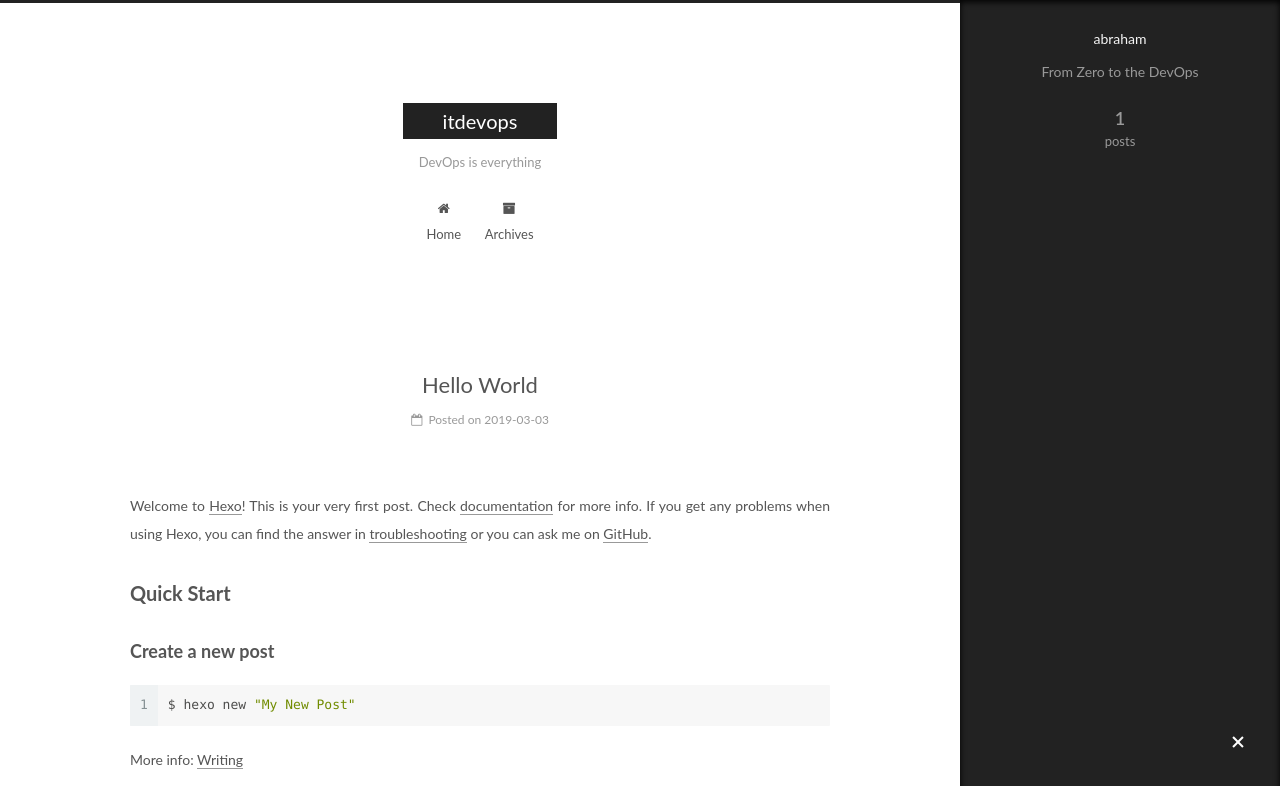
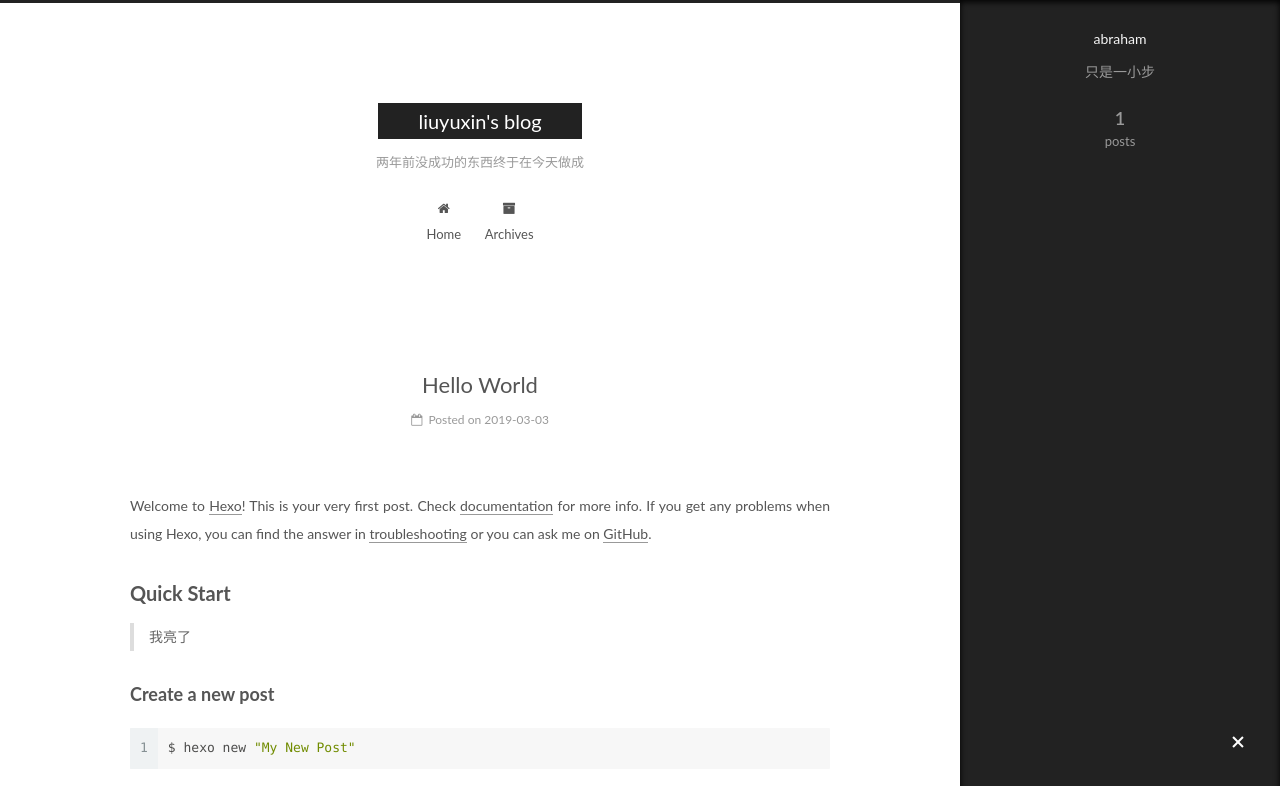
Before and after one commit to Abraham-liuyuxin/Abraham-liuyuxin.github.io, a plain HTML site: page index.html in a window 1280 px wide. Both pictures are taken after a click on the element 1238 px from the left and 743 px from the top of the page. Shown: the top 786 px of the page. Drawn offline with Linux system fonts and the light colour scheme.

Commit message:
Site updated: 2019-03-04 19:48:37

```diff
--- a/css/main.css
+++ b/css/main.css
@@ -1822,7 +1822,7 @@ pre .javascript .function {
   width: 4px;
   height: 4px;
   border-radius: 50%;
-  background: #ff6e2a;
+  background: #12ffff;
 }
 .links-of-blogroll {
   font-size: 13px;
--- a/index.html
+++ b/index.html
@@ -79,16 +79,16 @@
 
 
 
-<meta name="description" content="From Zero to the DevOps">
+<meta name="description" content="只是一小步">
 <meta property="og:type" content="website">
-<meta property="og:title" content="itdevops">
+<meta property="og:title" content="liuyuxin&#39;s blog">
 <meta property="og:url" content="http://yoursite.com/index.html">
-<meta property="og:site_name" content="itdevops">
-<meta property="og:description" content="From Zero to the DevOps">
+<meta property="og:site_name" content="liuyuxin&#39;s blog">
+<meta property="og:description" content="只是一小步">
 <meta property="og:locale" content="zh-CN">
 <meta name="twitter:card" content="summary">
-<meta name="twitter:title" content="itdevops">
-<meta name="twitter:description" content="From Zero to the DevOps">
+<meta name="twitter:title" content="liuyuxin&#39;s blog">
+<meta name="twitter:description" content="只是一小步">
 
 
 
@@ -124,7 +124,7 @@
 
 
 
-  <title>itdevops</title>
+  <title>liuyuxin's blog</title>
 
 
 
@@ -155,12 +155,12 @@
     <div class="custom-logo-site-title">
       <a href="/" class="brand" rel="start">
         <span class="logo-line-before"><i></i></span>
-        <span class="site-title">itdevops</span>
+        <span class="site-title">liuyuxin's blog</span>
         <span class="logo-line-after"><i></i></span>
       </a>
     </div>
 
-        <p class="site-subtitle">DevOps is everything</p>
+        <p class="site-subtitle">两年前没成功的东西终于在今天做成</p>
 
   </div>
 
@@ -241,7 +241,7 @@
     </span>
 
     <span hidden itemprop="publisher" itemscope itemtype="http://schema.org/Organization">
-      <meta itemprop="name" content="itdevops">
+      <meta itemprop="name" content="liuyuxin's blog">
     </span>
 
 
@@ -304,7 +304,10 @@
 
 
             <p>Welcome to <a href="https://hexo.io/" target="_blank" rel="noopener">Hexo</a>! This is your very first post. Check <a href="https://hexo.io/docs/" target="_blank" rel="noopener">documentation</a> for more info. If you get any problems when using Hexo, you can find the answer in <a href="https://hexo.io/docs/troubleshooting.html" target="_blank" rel="noopener">troubleshooting</a> or you can ask me on <a href="https://github.com/hexojs/hexo/issues" target="_blank" rel="noopener">GitHub</a>.</p>
-<h2 id="Quick-Start"><a href="#Quick-Start" class="headerlink" title="Quick Start"></a>Quick Start</h2><h3 id="Create-a-new-post"><a href="#Create-a-new-post" class="headerlink" title="Create a new post"></a>Create a new post</h3><figure class="highlight bash"><table><tr><td class="gutter"><pre><span class="line">1</span><br></pre></td><td class="code"><pre><span class="line">$ hexo new <span class="string">"My New Post"</span></span><br></pre></td></tr></table></figure>
+<h2 id="Quick-Start"><a href="#Quick-Start" class="headerlink" title="Quick Start"></a>Quick Start</h2><blockquote>
+<p>我亮了</p>
+</blockquote>
+<h3 id="Create-a-new-post"><a href="#Create-a-new-post" class="headerlink" title="Create a new post"></a>Create a new post</h3><figure class="highlight bash"><table><tr><td class="gutter"><pre><span class="line">1</span><br></pre></td><td class="code"><pre><span class="line">$ hexo new <span class="string">"My New Post"</span></span><br></pre></td></tr></table></figure>
 <p>More info: <a href="https://hexo.io/docs/writing.html" target="_blank" rel="noopener">Writing</a></p>
 <h3 id="Run-server"><a href="#Run-server" class="headerlink" title="Run server"></a>Run server</h3><figure class="highlight bash"><table><tr><td class="gutter"><pre><span class="line">1</span><br></pre></td><td class="code"><pre><span class="line">$ hexo server</span><br></pre></td></tr></table></figure>
 <p>More info: <a href="https://hexo.io/docs/server.html" target="_blank" rel="noopener">Server</a></p>
@@ -383,7 +386,7 @@
           <div class="site-author motion-element" itemprop="author" itemscope itemtype="http://schema.org/Person">
 
               <p class="site-author-name" itemprop="name">abraham</p>
-              <p class="site-description motion-element" itemprop="description">From Zero to the DevOps</p>
+              <p class="site-description motion-element" itemprop="description">只是一小步</p>
           </div>
 
           <nav class="site-state motion-element">
```
Also changed, not shown: 2019/03/03/hello-world/index.html (+11 -8 lines), archives/2019/03/index.html (+10 -10 lines), archives/2019/index.html (+10 -10 lines), archives/index.html (+10 -10 lines).
